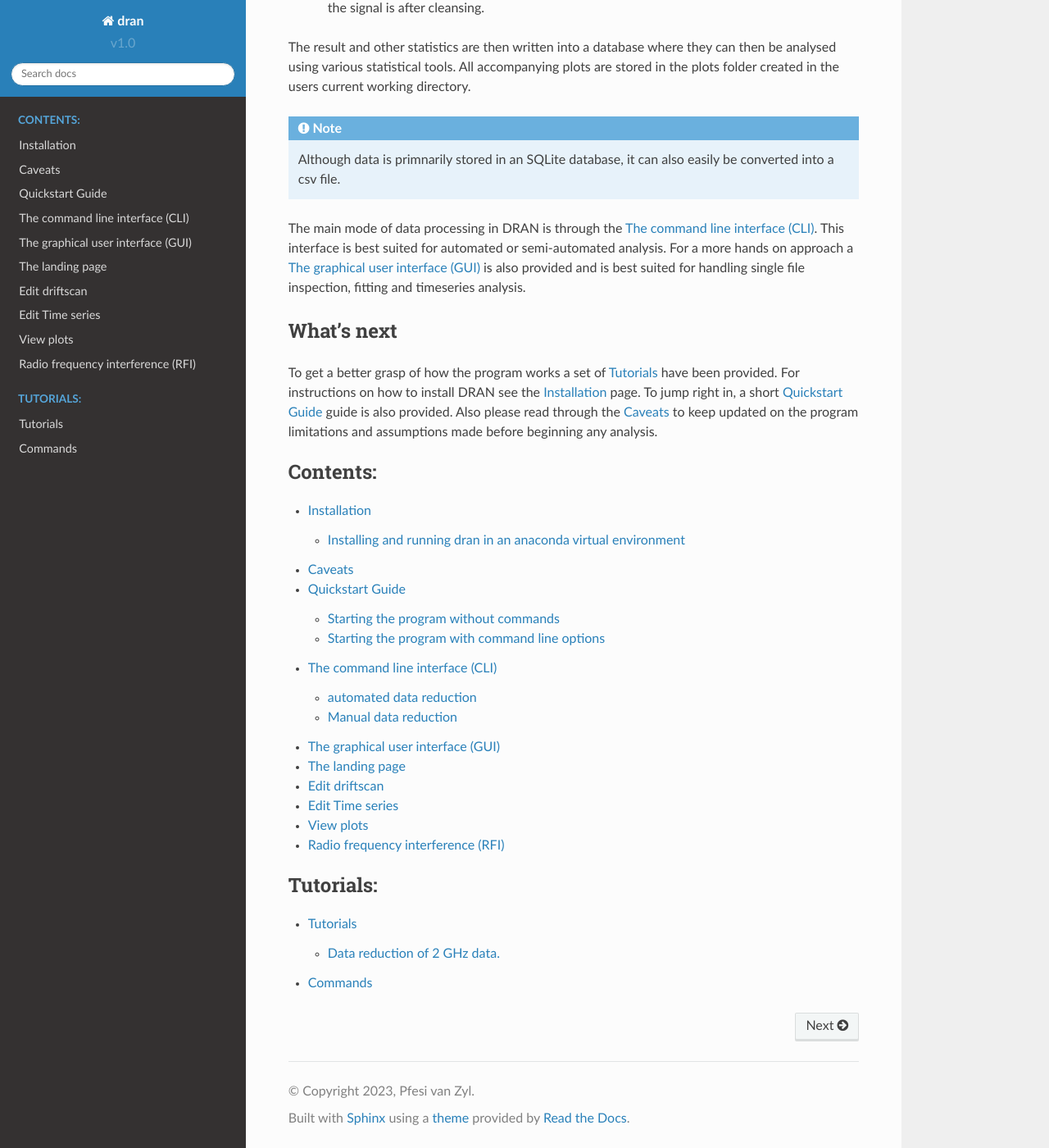
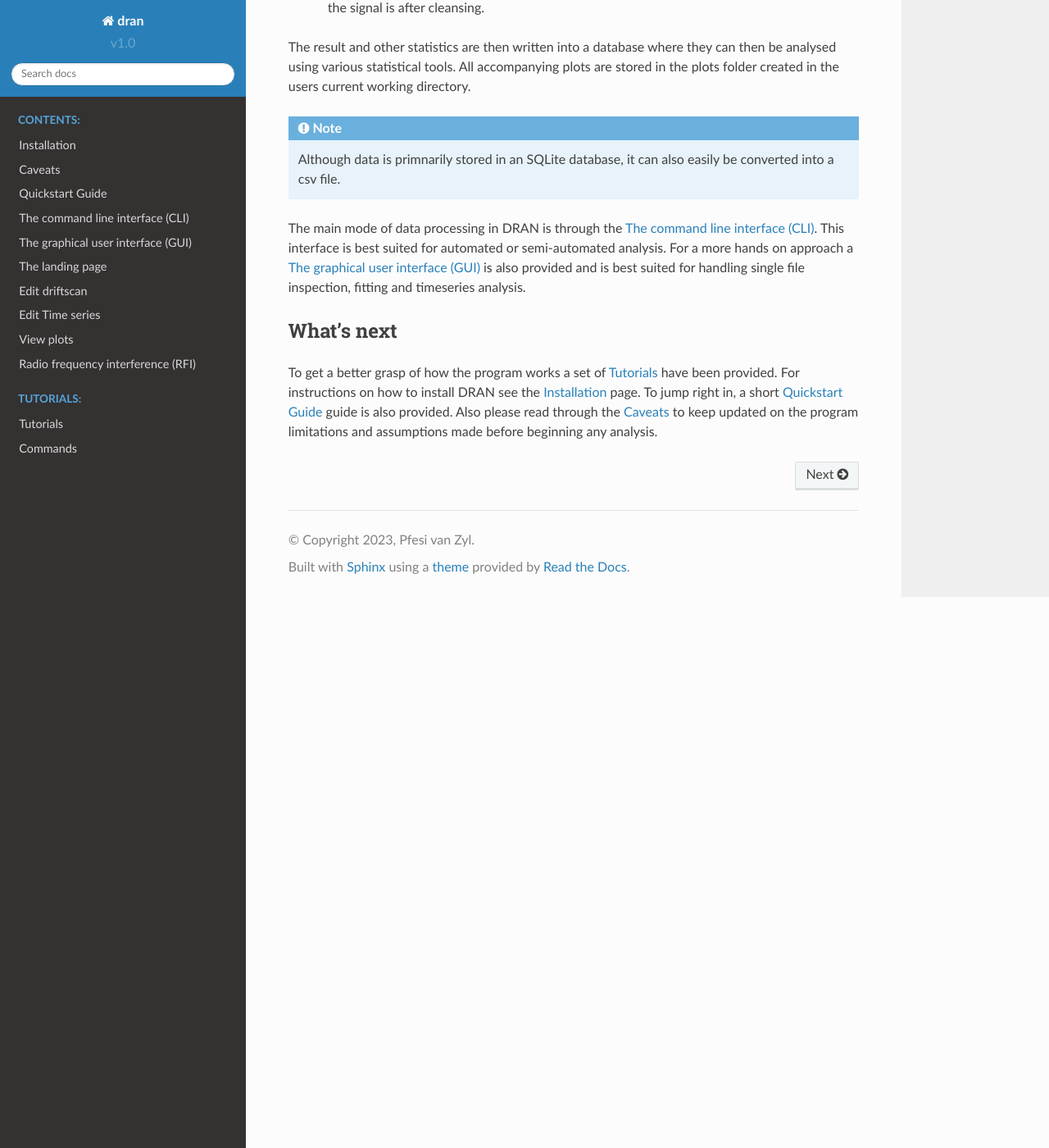
Before and after one commit to Pfesi/dran-docs, a Sphinx documentation site: the page built from source/index.rst, in a window 1280 px wide and 1400 px high, scrolled down 831 px. Shown: the whole window at 82% size. Built offline with Sphinx 7.4.7 and the Read the Docs theme 2.0.0, drawn with Linux system fonts in a browser that asks for light colours; pages that are not in the unit, such as notebooks, are missing from menus; part of the change alters nothing that is shown.

```diff
--- a/source/conf.py
+++ b/source/conf.py
@@ -46,7 +46,7 @@ extensions = [
     'sphinx.ext.viewcode',
     'sphinx.ext.githubpages',
     'sphinx.ext.napoleon',
-    'myst_parser',
+    # 'myst_parser',
     'sphinx.ext.duration',
     # 'nbsphinx'
 ]
--- a/source/index.rst
+++ b/source/index.rst
@@ -62,6 +62,7 @@ Also please read through the :doc:`extras/caveats` to keep updated
 on the program limitations and assumptions made before beginning any analysis.
 
 .. toctree::
+   :hidden:
    :maxdepth: 2
    :caption: Contents:
 
@@ -80,6 +81,7 @@ on the program limitations and assumptions made before beginning any analysis.
    changelog.rst
 
 .. toctree::
+   :hidden:
    :maxdepth: 2
    :caption: Tutorials:
 
```
